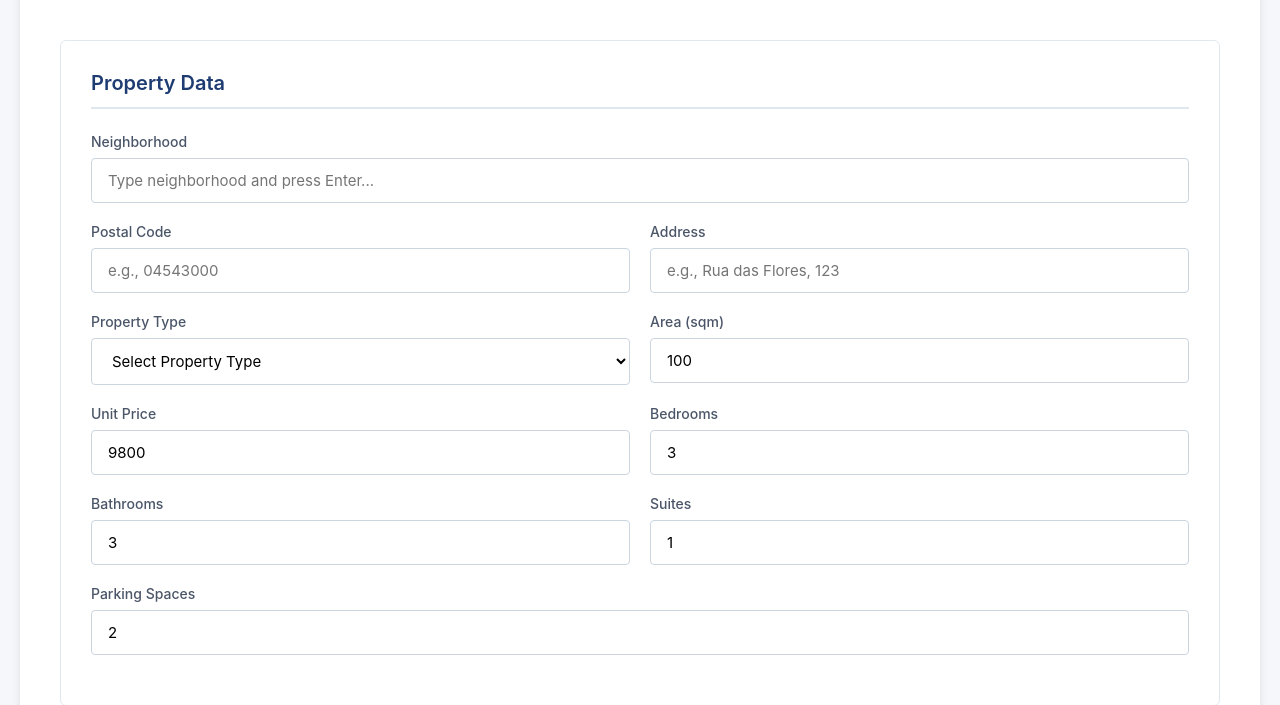
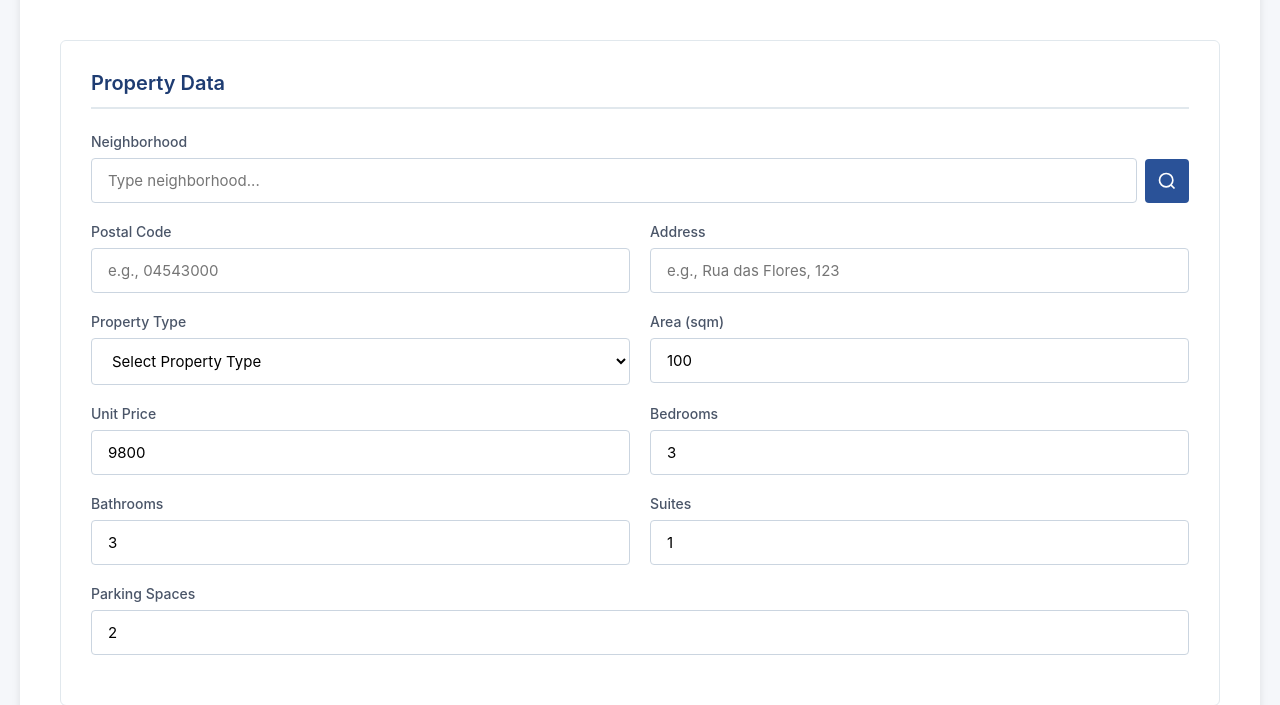
Before and after one commit to mutiinsani/nudapro-demo, a Flask app: page / in a window 1280 px wide. Shown: the part 117-822 px from the top of the page. Run offline with Flask 3, Linux system fonts and the light colour scheme.

Commit message:
update search

```diff
--- a/static/style.css
+++ b/static/style.css
@@ -156,6 +156,36 @@ select:hover {
 .btn-primary:active {
     transform: translateY(1px);
 }
+
+.btn-search-icon {
+    padding: 10px;
+    background: #2a5298;
+    color: white;
+    border: none;
+    border-radius: 4px;
+    cursor: pointer;
+    transition: all 0.2s;
+    display: flex;
+    align-items: center;
+    justify-content: center;
+    min-width: 44px;
+    min-height: 44px;
+}
+
+.btn-search-icon:hover {
+    background: #1e3c72;
+    box-shadow: 0 4px 12px rgba(42, 82, 152, 0.3);
+}
+
+.btn-search-icon:active {
+    transform: translateY(1px);
+}
+
+.btn-search-icon svg {
+    width: 20px;
+    height: 20px;
+}
+
 
 .result-box {
     margin-top: 20px;
--- a/templates/index.html
+++ b/templates/index.html
@@ -25,8 +25,18 @@
                         <div class="form-group">
                             <label for="neighborhood">Neighborhood</label>
                             <div class="neighborhood-search-group">
+                                <div style="display: flex; gap: 8px; align-items: center;">
                                     <input type="text" id="neighborhoodSearch" name="neighborhoodSearch"
-                                    placeholder="Type neighborhood and press Enter..." required>
+                                        placeholder="Type neighborhood..." required style="flex: 1;">
+                                    <button type="button" id="neighborhoodSearchBtn" class="btn-search-icon"
+                                        title="Search">
+                                        <svg width="20" height="20" viewBox="0 0 24 24" fill="none"
+                                            stroke="currentColor" stroke-width="2">
+                                            <circle cx="11" cy="11" r="8"></circle>
+                                            <path d="m21 21-4.35-4.35"></path>
+                                        </svg>
+                                    </button>
+                                </div>
                                 <div id="neighborhoodDropdown" class="neighborhood-dropdown" style="display: none;">
                                     <select id="neighborhood" name="neighborhood" required>
                                         <option value="">Select from search results</option>
@@ -35,6 +45,7 @@
                                 <div id="neighborhoodError" class="error-message" style="display: none;"></div>
                             </div>
                         </div>
+
 
                         <div class="form-row">
                             <div class="form-group">
@@ -167,12 +178,10 @@
     </div>
 
     <script>
-        // Handle Neighborhood Search
-        document.getElementById('neighborhoodSearch').addEventListener('keypress', async function (e) {
-            if (e.key === 'Enter') {
+        // Handle Neighborhood Search Button Click
+        document.getElementById('neighborhoodSearchBtn').addEventListener('click', async function (e) {
             e.preventDefault();
-
-                const searchQuery = this.value.trim();
+            const searchQuery = document.getElementById('neighborhoodSearch').value.trim();
 
             if (!searchQuery) {
                 document.getElementById('neighborhoodError').textContent = 'Please enter a neighborhood name';
@@ -192,19 +201,14 @@
                 const data = await response.json();
 
                 if (data.success && data.results.length > 0) {
-                        // Clear previous results
                     const select = document.getElementById('neighborhood');
                     select.innerHTML = '<option value="">Select from search results</option>';
-
-                        // Populate dropdown with results
                     data.results.forEach(result => {
                         const option = document.createElement('option');
-                            option.value = result.label;  // Store label as value
-                            option.textContent = result.value;  // Display value to user
+                        option.value = result.label;
+                        option.textContent = result.value;
                         select.appendChild(option);
                     });
-
-                        // Show dropdown
                     document.getElementById('neighborhoodDropdown').style.display = 'block';
                     document.getElementById('neighborhoodError').style.display = 'none';
                 } else {
@@ -217,8 +221,8 @@
                 document.getElementById('neighborhoodError').textContent = 'Error searching neighborhoods';
                 document.getElementById('neighborhoodError').style.display = 'block';
             }
-            }
         });
+
 
         // Handle Main Form Submission
         document.getElementById('mainForm').addEventListener('submit', async function (e) {
```
Lines whose indentation alone changed are shown as unchanged.
